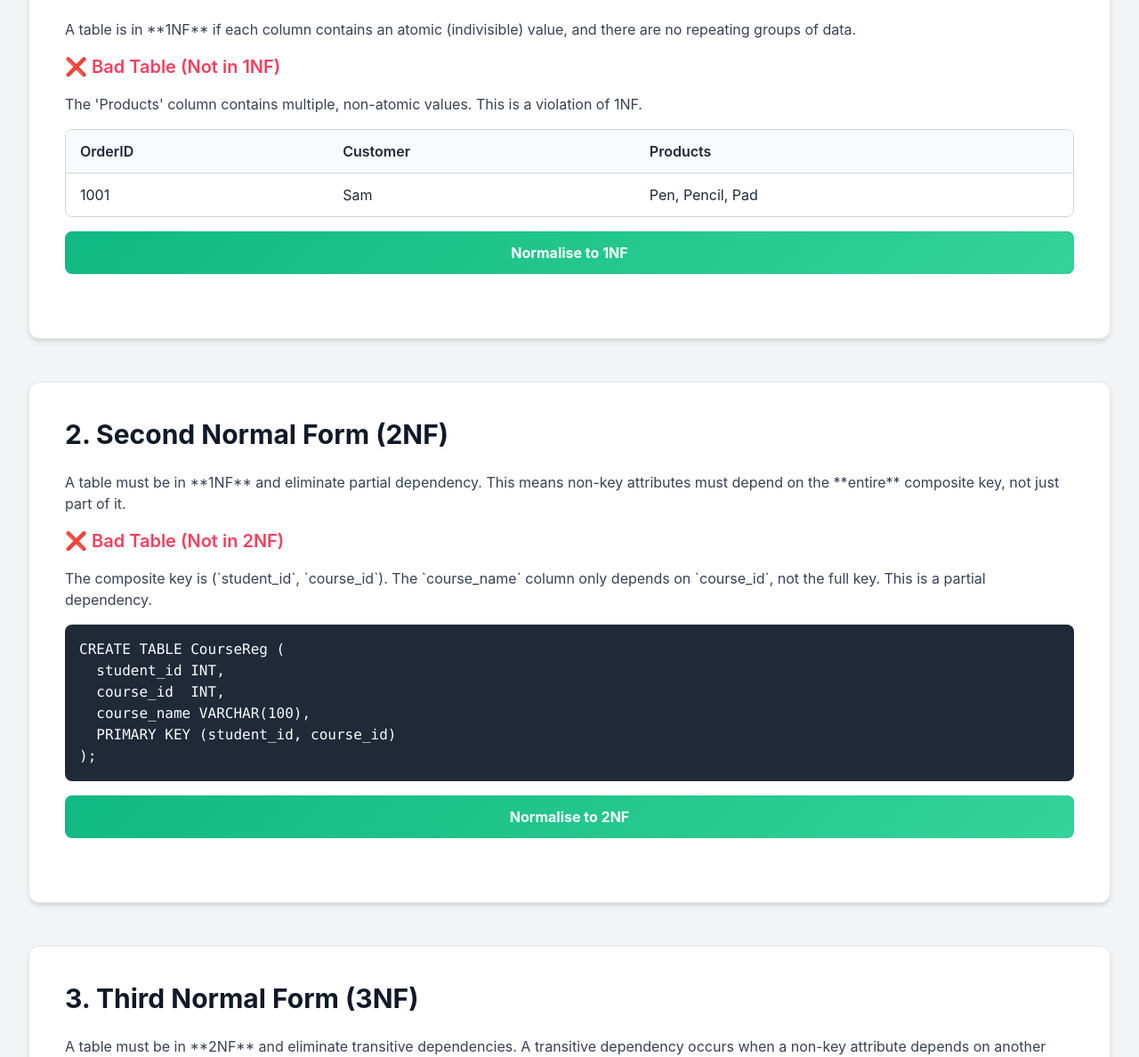
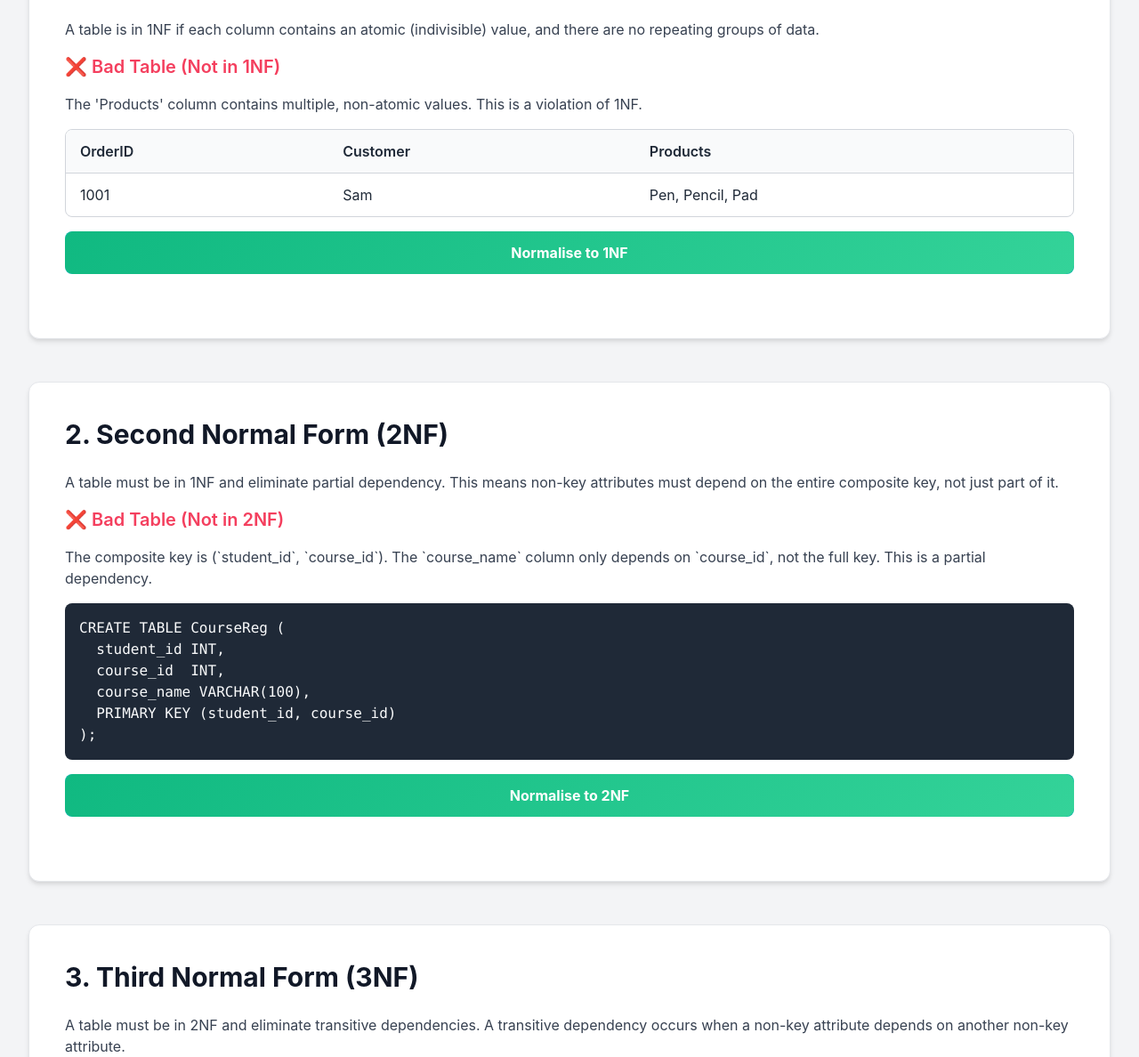
Before and after one commit to rthoplan/STAT5129, a plain HTML site: page lecture-4/index2.html in a window 1280 px wide. Shown: the part 252-1440 px from the top of the page at 89% size. Drawn offline with nearby package versions, Linux system fonts and the light colour scheme.

Commit message:
Update index2.html

```diff
--- a/lecture-4/index2.html
+++ b/lecture-4/index2.html
@@ -89,7 +89,7 @@
     <section id="1nf" class="section-box">
         <h2 class="text-3xl font-bold text-gray-900 mb-6">1. First Normal Form (1NF)</h2>
         <p class="mb-4 text-gray-700">
-            A table is in **1NF** if each column contains an atomic (indivisible) value, and there are no repeating groups of data.
+            A table is in 1NF if each column contains an atomic (indivisible) value, and there are no repeating groups of data.
         </p>
         <div id="table-1nf-bad" class="mb-8">
             <h3 class="text-xl font-semibold mb-4 text-rose-500">❌ Bad Table (Not in 1NF)</h3>
@@ -146,7 +146,7 @@
     <section id="2nf" class="section-box">
         <h2 class="text-3xl font-bold text-gray-900 mb-6">2. Second Normal Form (2NF)</h2>
         <p class="mb-4 text-gray-700">
-            A table must be in **1NF** and eliminate partial dependency. This means non-key attributes must depend on the **entire** composite key, not just part of it.
+            A table must be in 1NF and eliminate partial dependency. This means non-key attributes must depend on the entire composite key, not just part of it.
         </p>
         <div id="table-2nf-bad" class="mb-8">
             <h3 class="text-xl font-semibold mb-4 text-rose-500">❌ Bad Table (Not in 2NF)</h3>
@@ -194,7 +194,7 @@ CREATE TABLE CourseReg (
     <section id="3nf" class="section-box">
         <h2 class="text-3xl font-bold text-gray-900 mb-6">3. Third Normal Form (3NF)</h2>
         <p class="mb-4 text-gray-700">
-            A table must be in **2NF** and eliminate transitive dependencies. A transitive dependency occurs when a non-key attribute depends on another non-key attribute.
+            A table must be in 2NF and eliminate transitive dependencies. A transitive dependency occurs when a non-key attribute depends on another non-key attribute.
         </p>
 
         <div id="table-3nf-bad" class="mb-8">
```
